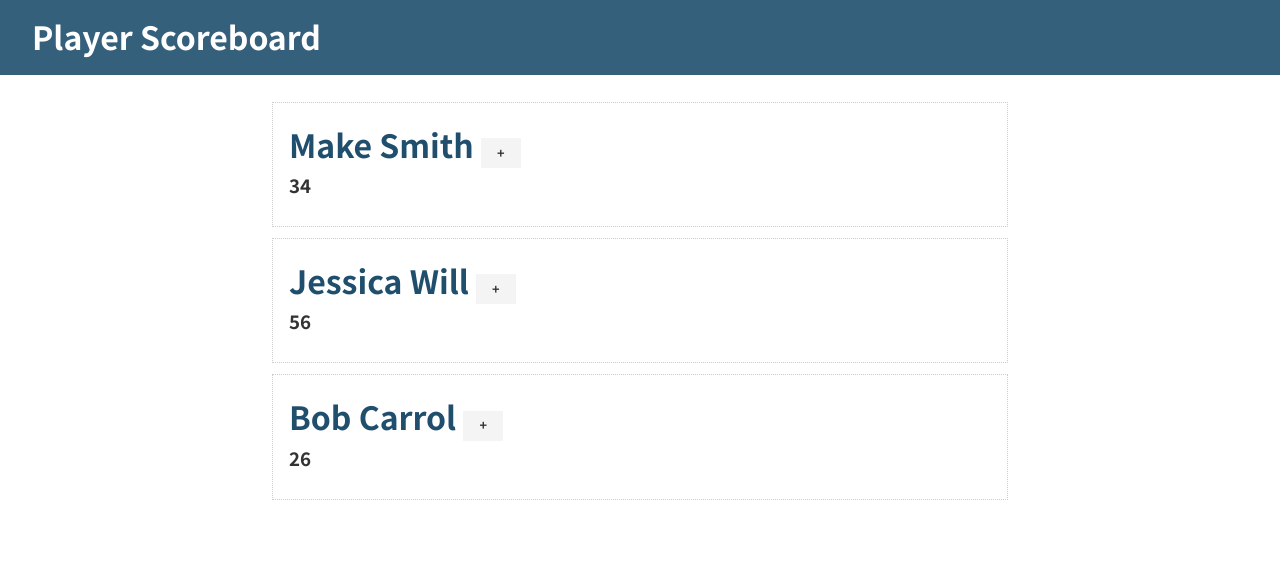
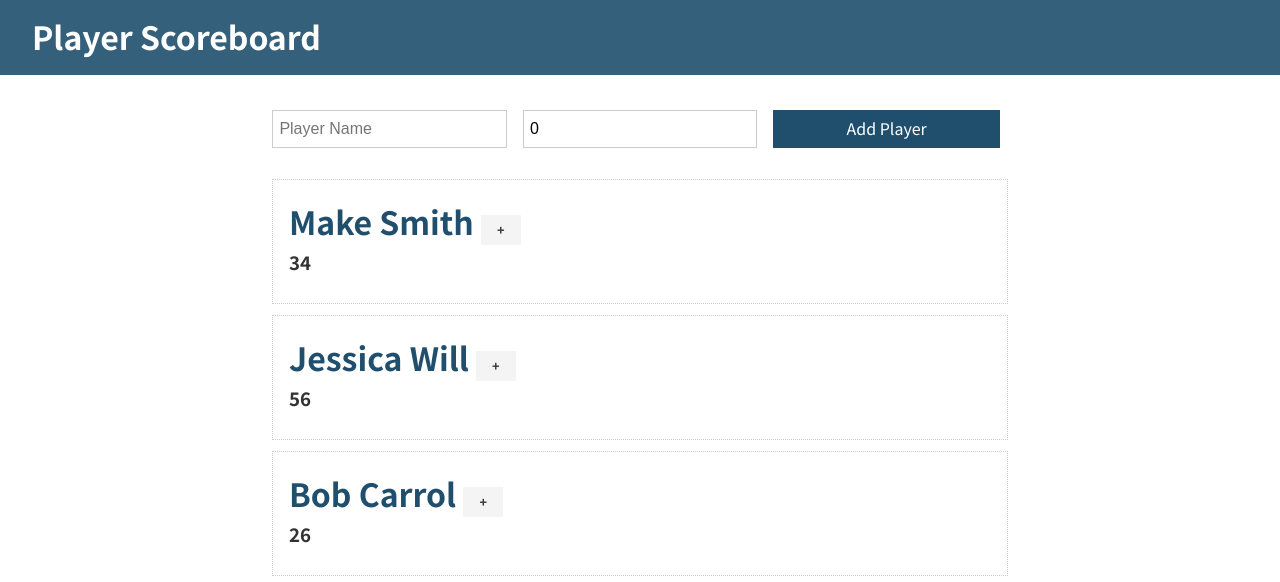
Before and after one commit to Belchenkov/svelte_scoreboard, a Svelte app: page / in a window 1280 px wide. Shown: the top 582 px of the page. Built offline with nearby package versions, Linux system fonts and the light colour scheme.

Commit message:
Display Add Player Form

```diff
--- /dev/null
+++ b/src/AddPlayer.svelte
@@ -0,0 +1,12 @@
+<script>
+    let player = {
+        name: "",
+        points: 0
+    }
+</script>
+
+<form class="grid-3">
+    <input type="text" placeholder="Player Name" bind:value={player.name}>
+    <input type="number" placeholder="Player Points" bind:value={player.points}>
+    <input type="submit" value="Add Player" class="btn btn-primary">
+</form>
--- a/src/App.svelte
+++ b/src/App.svelte
@@ -1,6 +1,7 @@
 <script>
 	import Navbar from './Navbar.svelte';
 	import Player from './Player.svelte';
+	import AddPlayer from './AddPlayer.svelte';
 
 	let players = [
 		{
@@ -20,6 +21,7 @@
 
 <Navbar />
 <div class="container">
+	<AddPlayer />
 	{#if players.length === 0}
 		<p>No Players</p>
 	{:else}
```
